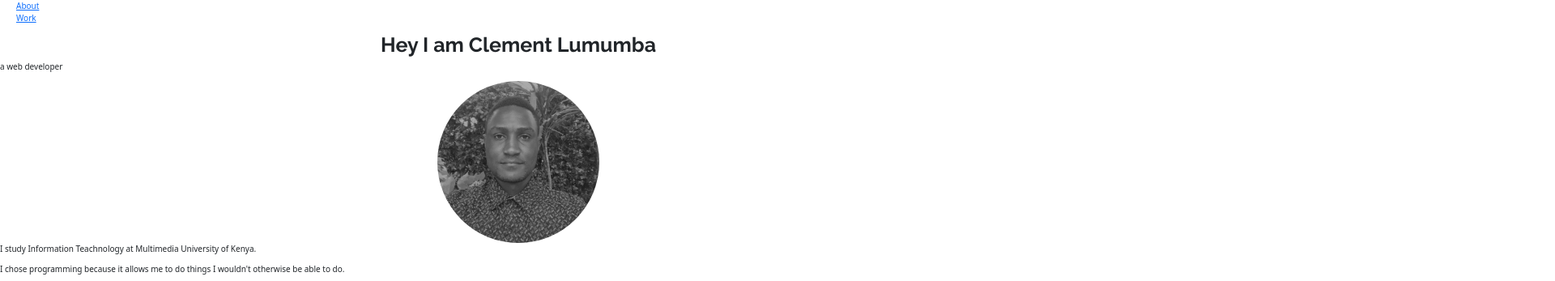
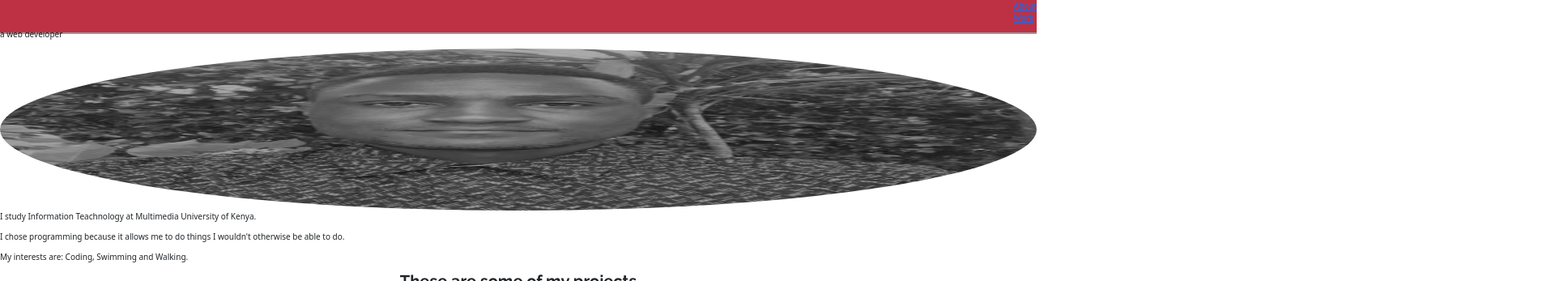
Before and after one commit to Clemo97/independent-project, a plain HTML site: page index.html in a window 1280 px wide. Shown: the top 347 px of the page at 81% size, 1920 px wide, since content can reach past the window. Drawn offline with nearby package versions, Linux system fonts and the light colour scheme.

Commit message:
style the navigation bar.

```diff
--- a/css/styles.css
+++ b/css/styles.css
@@ -87,3 +87,22 @@ a {
   text-decoration: none;
   color: var(--main-white);
 }
+
+img {
+  display: block;
+  width: 100%;
+}
+
+/* nav */
+
+.nav {
+  display: flex;
+  justify-content: flex-end;
+  position: fixed;
+  top: 0;
+  left: 0;
+  width: 100%;
+  background: var(--main-red);
+  box-shadow: 0 2px 0 rgba(0, 0, 0, 0.4);
+  z-index: 10;
+}
```
